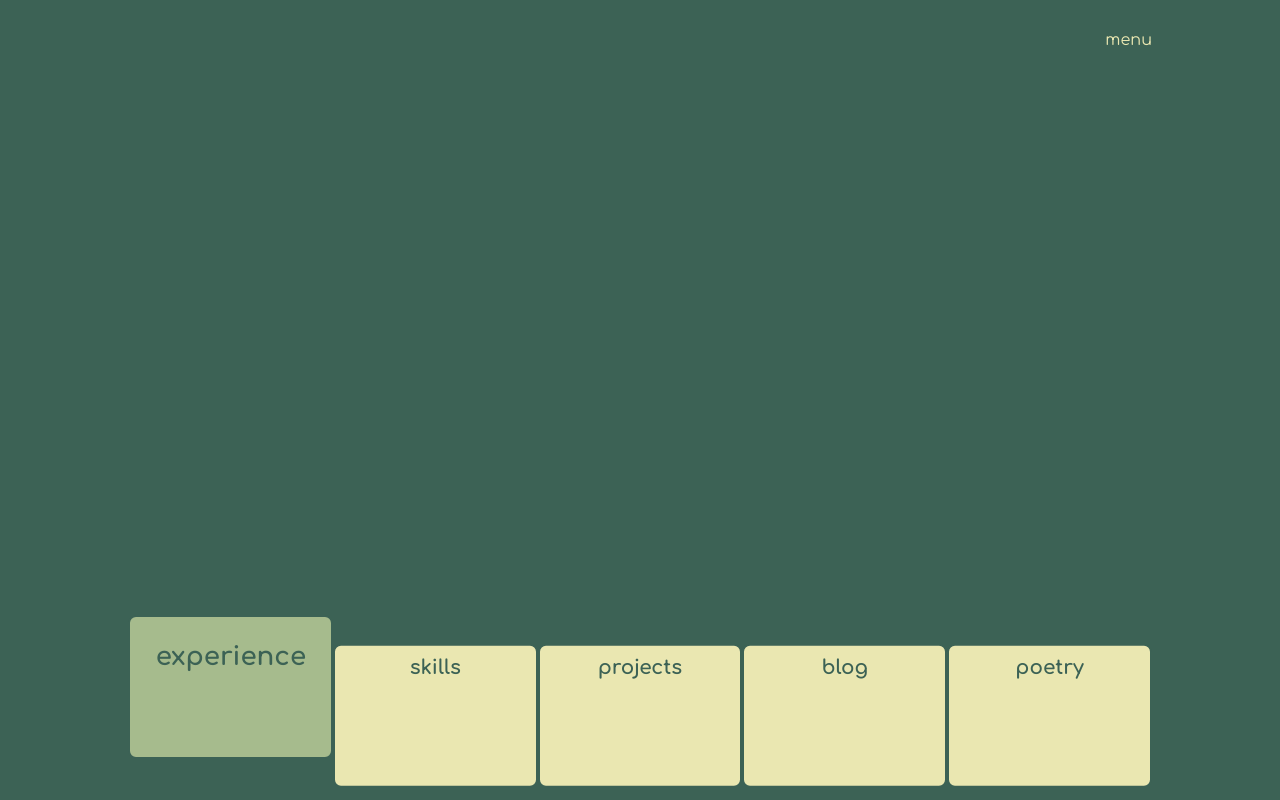
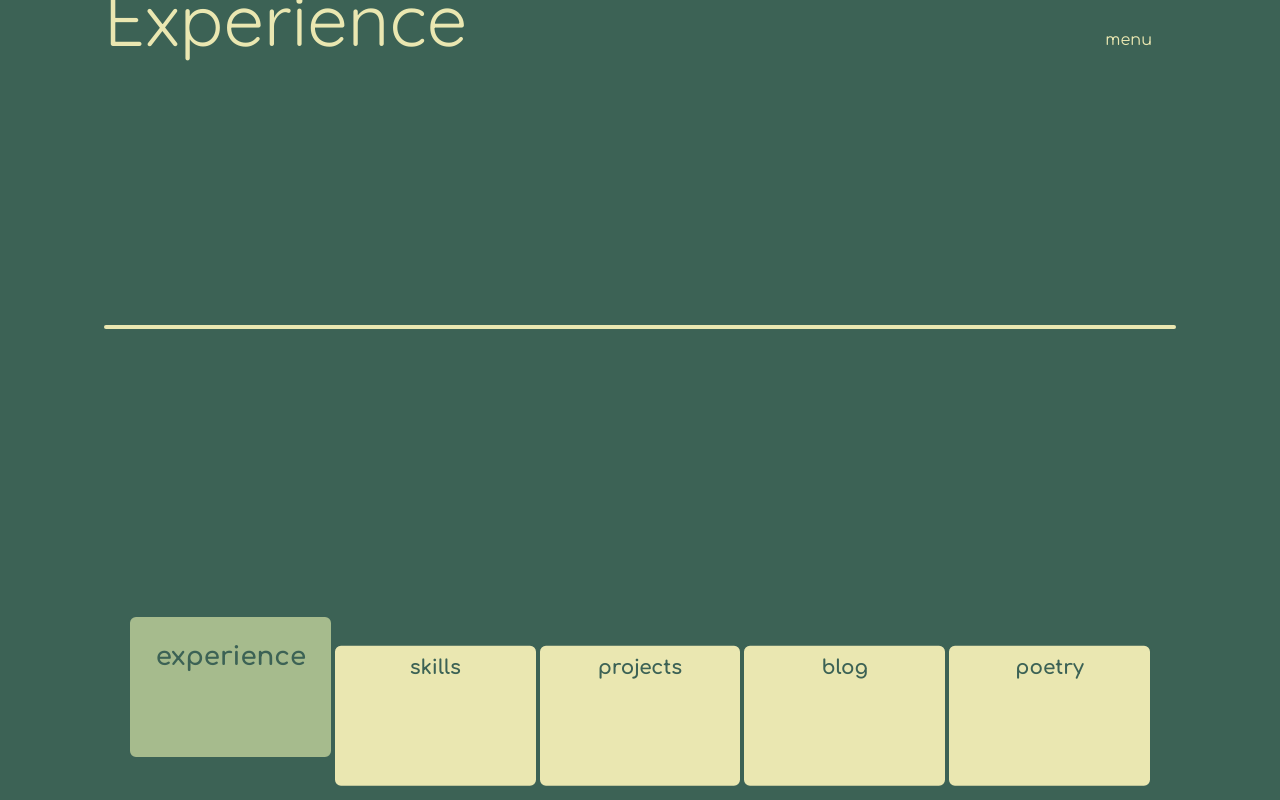
Before and after one commit to bijuice/portfolio-v2, a Next.js app: page / in a window 1280 px wide. Both pictures are taken after a click on the element "experience". Built offline with nearby package versions, Linux system fonts and the light colour scheme.

Commit message:
Added experience component

```diff
--- /dev/null
+++ b/components/Categories/All.tsx
@@ -0,0 +1,7 @@
+export default function All() {
+  return (
+    <div>
+      <h6>All</h6>
+    </div>
+  )
+}
--- /dev/null
+++ b/components/Categories/Experience.tsx
@@ -0,0 +1,15 @@
+export default function Experience() {
+  return (
+    <div className="h-full">
+      <h1>Experience</h1>
+
+      <div className="h-full flex items-center pb-40">
+        <Timeline />
+      </div>
+    </div>
+  )
+}
+
+function Timeline() {
+  return <div className="bg-secondary w-full h-1 rounded-md"></div>
+}
--- a/components/Layout.tsx
+++ b/components/Layout/Layout.tsx
@@ -9,7 +9,7 @@ export default function Layout({ children }: LayoutProps) {
   return (
     <>
       <Navbar />
-      <main className="bg-primary flex flex-col items-center justify-center relative">
+      <main className="bg-primary flex flex-col items-center justify-center relative ">
         {children}
       </main>
     </>
--- a/pages/_app.tsx
+++ b/pages/_app.tsx
@@ -1,4 +1,4 @@
-import Layout from "@/components/Layout"
+import Layout from "@/components/Layout/Layout"
 import "@/styles/globals.css"
 import type { AppProps } from "next/app"
 import { Quicksand } from "next/font/google"
--- a/pages/index.tsx
+++ b/pages/index.tsx
@@ -1,9 +1,22 @@
+import All from "@/components/Categories/All"
+import Experience from "@/components/Categories/Experience"
 import { SliceContainer } from "@/components/Slice"
 import CATEGORY from "@/enums/Category"
 import { useState } from "react"
 
 export default function Home() {
   const [category, setCategory] = useState<CATEGORY>("ALL")
+
+  function resolveCategory() {
+    switch (category) {
+      case "ALL":
+        return <All />
+      case "EXPERIENCE":
+        return <Experience />
+      default:
+        return <All />
+    }
+  }
 
   return (
     <main className=" h-screen relative overflow-hidden px-16 max-w-[1500px] w-full  ">
@@ -19,7 +32,7 @@ export default function Home() {
         <h1>Rehmtulla</h1>
       </div>
 
-      <section></section>
+      <section className="pt-24 px-10 h-full">{resolveCategory()}</section>
       <SliceContainer category={category} setCategory={setCategory} />
     </main>
   )
```
Also changed, not shown: components/Layout/Navbar.tsx (renamed from components/Navbar.tsx).
